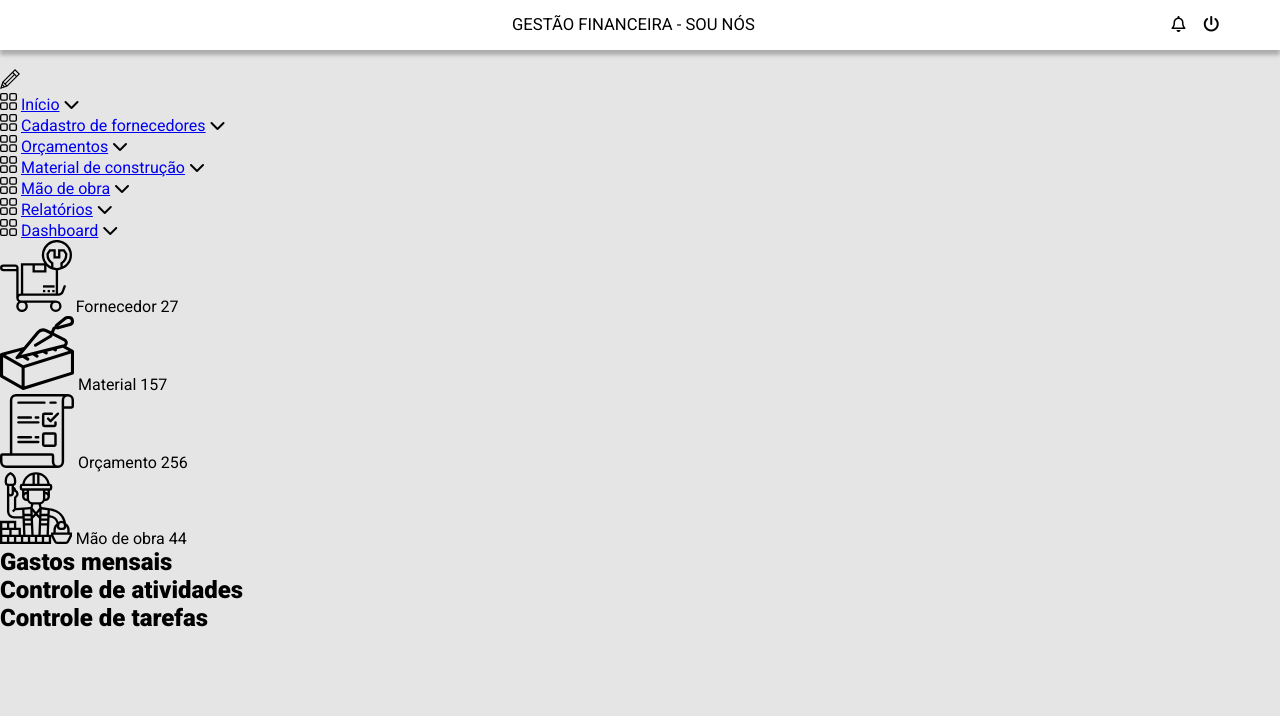
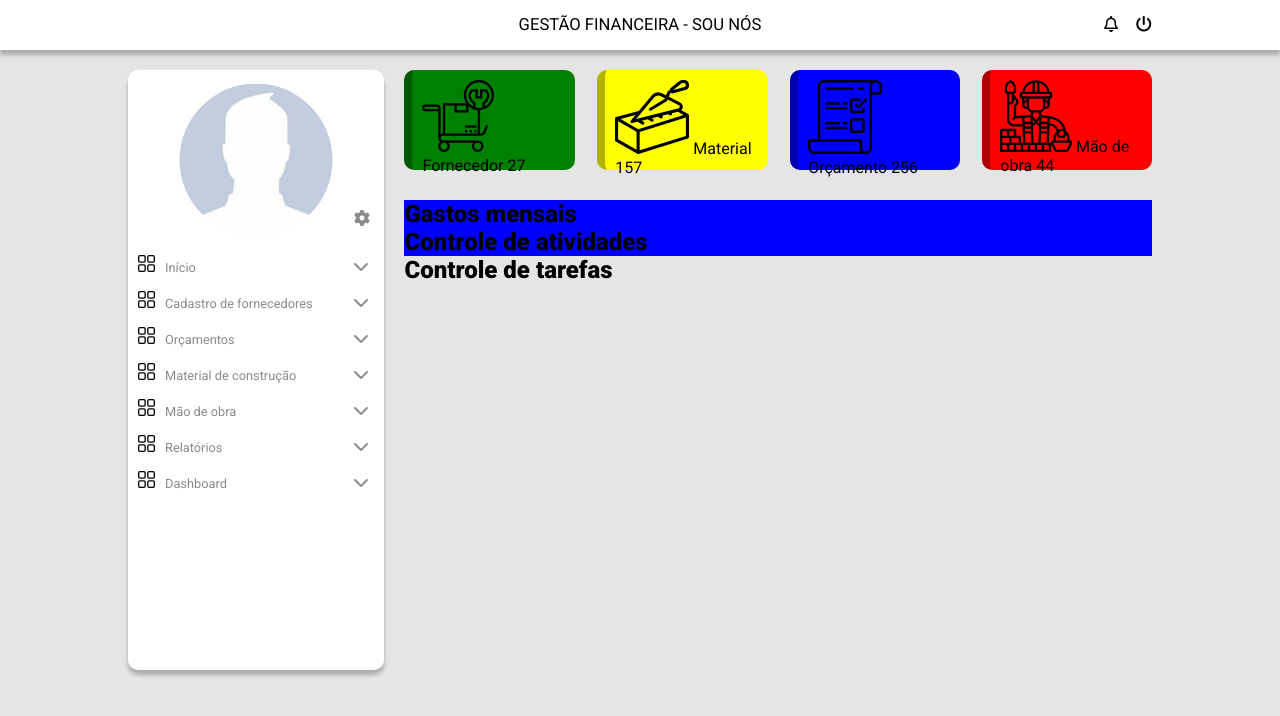
Before and after one commit to lcsrodrigues/GestaoOrcamentarioSouNos, a plain HTML site: page index.html in a window 1280 px wide. Drawn offline with Linux system fonts and the light colour scheme.

Commit message:
Adição de mais CSS
CSS do Menu
CSS das estatíticas
Adição do container
e outros ajustes

```diff
--- a/css/sounos.css
+++ b/css/sounos.css
@@ -9,31 +9,41 @@ body {
     font-family: 'Roboto', sans-serif;
 }
 
+.container {
+    width: 80%;
+    min-width: 1000px;
+    margin: 20px auto 0 auto;
+}
+
+.container_header {
+    width: 80%;
+    min-width: 1000px;
+    margin: 0 auto;
+    position: relative;
+}
+
 header {
     width: 100%;
     height: 50px;
     background-color: #FFF;
-    position: relative;
-    /* position: absolute;
-    top: -2;
-    left: 0; */
     box-shadow: 0px 5px 4px rgba(0, 0, 0, 0.25);
 }
 
 header h1 {
-    width: 20%;
+    /* width: 90%; */
     font-size: 1.3vw;
     font-weight: normal;
-    margin: 0 auto;
+   text-align: center;
     line-height: 50px;
 }
 
-header div {
+header .icones_header {
+    width: 10%;
     height: 50px;
+    padding: 15px 0;
     position: absolute;
     top: 0;
-    right: 5%;
-    padding: 15px 0;
+    right: 0;
 }
 
 header div i {
@@ -44,8 +54,148 @@ header div i {
 
 header div i:first-child {
     margin-right: 15px;
+    margin-left: 53%;
+}
+
+nav {
+    width: 25%;
+    height: 600px;
+    background-color: #FFF;
+    position: relative;
+    float: left;
+    border-radius: 10px;
+    box-shadow: 0px 5px 4px rgba(0, 0, 0, 0.25);
+}
+
+.img_perfil {
+    width: 100%;
+    height: 180px;
+    position: relative;
+}
+
+.img_perfil img {
+    width:100%;
+    height: 85%;
+    clip-path: circle(at center);
+    position: absolute;
+    top: 0;
+    bottom: 0;
+    left: 0;
+    right: 0;
+    margin: auto;
 }
 
 .img_perfil_config {
     width: 20px;
+    color: #8b8b8b;
+    position: absolute;
+    top: 140px;
+    right: 10px;
+    cursor: pointer;
+    z-index: 1000;
 }
+
+
+nav ul {
+    list-style-type: none;
+}
+nav ul li {
+    cursor: pointer;
+    padding: 5px 0;
+    margin-bottom: 5px;
+}
+nav ul li:hover {
+    background-color: #04857B;
+}
+
+nav ul li:hover a{
+    color: #FFF;
+}
+nav ul li:hover i {
+    color: #FFF;
+    transform: rotate(90deg);
+}
+nav ul li:hover a::before{
+    content: url('/images/icone_lista_branco.svg');
+}
+
+nav ul li a::before{
+    content: url('/images/icone_lista_preto.svg');
+    margin-right: 10px;
+    margin-left: 10px;
+}
+
+nav ul li a {
+    font-size: 1vw;
+    text-decoration: none;
+    color: #8b8b8b;
+}
+
+nav ul li i {
+    color: #8b8b8b;
+    float: right;
+    margin-top: 3px;
+    margin-right: 15px;
+}
+
+.topicos_obra {
+    float: right;
+    width: 73%;
+    height: 100px;
+    /* background-color: red; */
+    box-sizing: border-box;
+}
+
+.topicos_obra div {
+    float: left;
+    padding: 10px;
+    box-sizing: border-box;
+    margin-left: 3%;
+}
+
+.topicos_obra div:first-child {
+    margin-left: 0;
+}
+
+#bg_color_topicos_verde {
+    width: 22.8%;
+    height: 100%;
+    background-color: green;
+    border-radius: 10px;
+    border-left: 8px rgba(0, 0, 0, 0.3) solid;
+    padding: 10px;
+    box-sizing: border-box;
+}
+#bg_color_topicos_amarelo {
+    width: 22.8%;
+    height: 100%;
+    background-color: yellow;
+    border-radius: 10px;
+    border-left: 8px rgba(0, 0, 0, 0.3) solid;
+}
+#bg_color_topicos_azul {
+    width: 22.7%;
+    height: 100%;
+    background-color: blue;
+    border-radius: 10px;
+    border-left: 8px rgba(0, 0, 0, 0.3) solid;
+}
+#bg_color_topicos_vermelho {
+    width: 22.7%;
+    height: 100%;
+    background-color: red;
+    border-radius: 10px;
+    border-left: 8px rgba(0, 0, 0, 0.3) solid;
+}
+
+.graficos_prim {
+    width: 73%;
+    float: right;
+    margin-top: 30px;
+    background-color: blue;
+}
+
+.graficos_sec {
+    width: 73%;
+    float: right;
+}
--- a/index.html
+++ b/index.html
@@ -11,50 +11,46 @@
     <body>
 
         <header>
+            <div class="container_header">
                 <h1>GESTÃO FINANCEIRA - SOU NÓS</h1>
-            <div>
+                <div class="icones_header">
                     <i class="far fa-bell"></i>
                     <i class="fas fa-power-off"></i>
                 </div>
+            </div>
         </header>
+        <div class="container">
             <nav>
+                <i class="fas fa-cog img_perfil_config"></i>
                 <div class="img_perfil">
-                <img class="img_perfil" src="" alt="">
+                    <img src="images/img_perfil.jpg" alt="">
                 </div>
-            <img class="img_perfil_config" src="images/pencil.svg" alt="">
                 <ul>
                     <li>
-                    <img src="/images/icone_lista.svg" alt="">
                         <a href="#">Início</a>
                         <i class="fas fa-chevron-down"></i>
                     </li>
                     <li>
-                    <img src="/images/icone_lista.svg" alt="">
                         <a href="#">Cadastro de fornecedores</a>
                         <i class="fas fa-chevron-down"></i>
                     </li>
                     <li>
-                    <img src="/images/icone_lista.svg" alt="">
                         <a href="#">Orçamentos</a>
                         <i class="fas fa-chevron-down"></i>
                     </li>
                     <li>
-                    <img src="/images/icone_lista.svg" alt="">
                         <a href="#">Material de construção</a>
                         <i class="fas fa-chevron-down"></i>
                     </li>
                     <li>
-                    <img src="/images/icone_lista.svg" alt="">
                         <a href="#">Mão de obra</a>
                         <i class="fas fa-chevron-down"></i>
                     </li>
                     <li>
-                    <img src="/images/icone_lista.svg" alt="">
                         <a href="#">Relatórios</a>
                         <i class="fas fa-chevron-down"></i>
                     </li>
                     <li>
-                    <img src="/images/icone_lista.svg" alt="">
                         <a href="#">Dashboard</a>
                         <i class="fas fa-chevron-down"></i>
                     </li>
@@ -62,25 +58,21 @@
             </nav>
             <div class="topicos_obra">
                 <div id="bg_color_topicos_verde">
-                <div class="border_left"></div>
                     <img src="/images/icones_info/carrinho.svg" alt="">
                     <span class="topicos">Fornecedor</span>
                     <span class="num_info_topicos">27</span>
                 </div>
                 <div id="bg_color_topicos_amarelo">
-                <div class="border_left"></div>
                     <img src="/images/icones_info/pa.svg" alt="">
                     <span class="topicos">Material</span>
                     <span class="num_info_topicos">157</span>
                 </div>
                 <div id="bg_color_topicos_azul">
-                <div class="border_left"></div>
                     <img src="/images/icones_info/pergaminho.svg" alt="">
                     <span class="topicos">Orçamento</span>
                     <span class="num_info_topicos">256</span>
                 </div>
                 <div id="bg_color_topicos_vermelho">
-                <div class="border_left"></div>
                     <img src="/images/icones_info/pedreiro.svg" alt="">
                     <span class="topicos">Mão de obra</span>
                     <span class="num_info_topicos">44</span>
@@ -97,6 +89,6 @@
             <div class="graficos_sec">
                 <h2 class="titulo_dos_graf">Controle de tarefas</h2>
             </div>
-
+        </div>
     </body>
 </html>
```
Also changed, not shown: images/icone_lista_branco.svg (added), images/icone_lista_preto.svg (renamed from images/icone_lista.svg), images/img_perfil.jpg (added), images/perfil_imagem.svg (added). Lines whose indentation alone changed are shown as unchanged.
